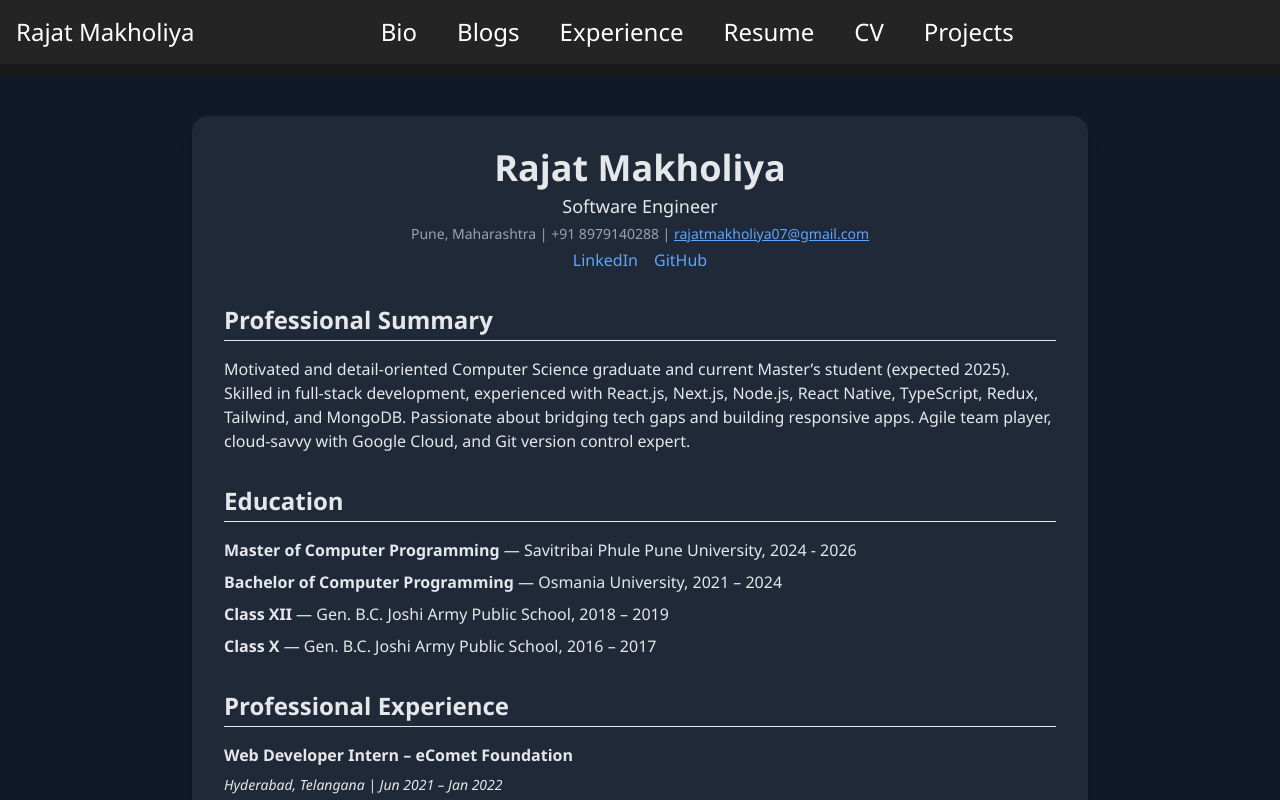
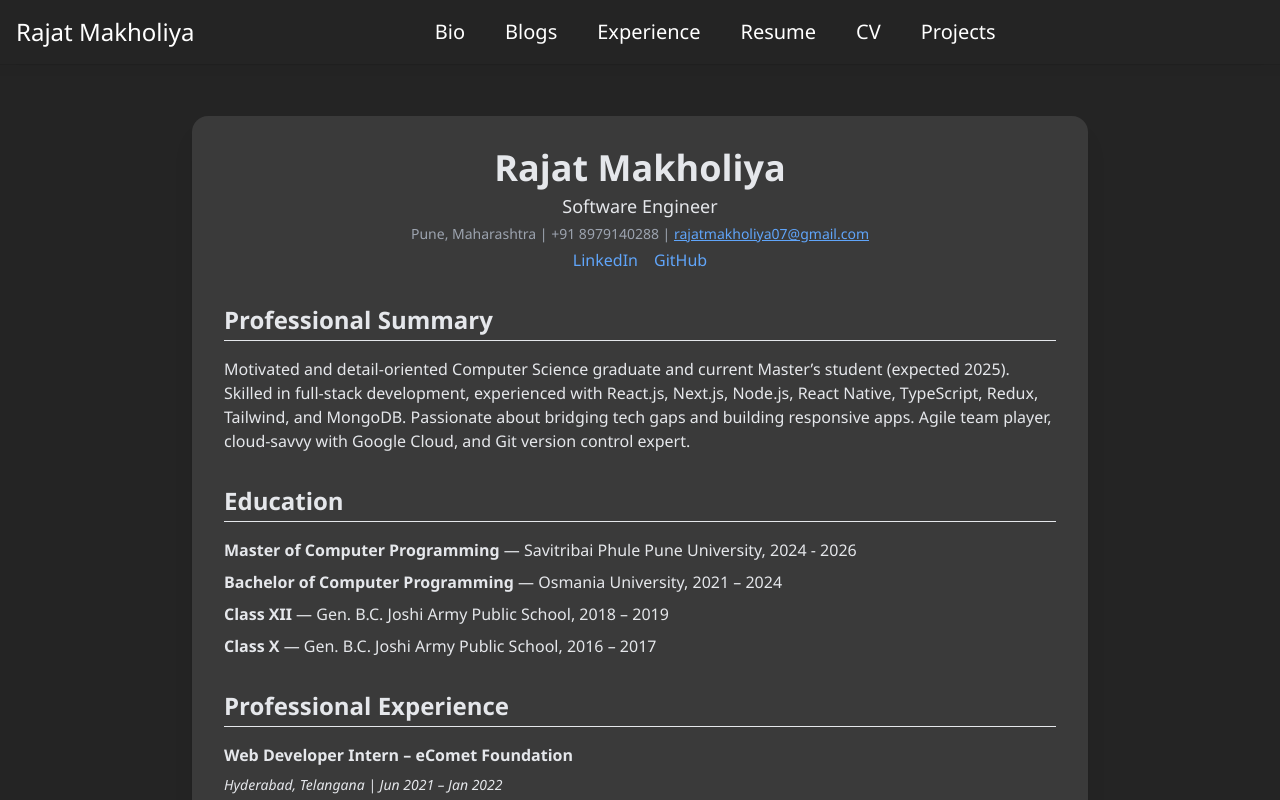
Before and after one commit to rajatmakholiya/Portfolio, a React (Create React App) app: page /cv in a window 1280 px wide. Built offline with nearby package versions, Linux system fonts and the light colour scheme; some icons are missing.

Commit message:
color correction

```diff
--- a/public/index.html
+++ b/public/index.html
@@ -24,7 +24,7 @@
       work correctly both with client-side routing and a non-root public URL.
       Learn how to configure a non-root public URL by running `npm run build`.
     -->
-    <title>React App</title>
+    <title>Rajat Makholiya</title>
   </head>
   <body>
     <noscript>You need to enable JavaScript to run this app.</noscript>
--- a/src/App.js
+++ b/src/App.js
@@ -31,7 +31,7 @@ function App() {
           ...(currentTheme === "dark"
             ? {
                 background: {
-                  default: "#1a1a1a",
+                  default: "#242424",
                   paper: "#1E1E1E",
                 },
                 primary: {
--- a/src/components/WD.jsx
+++ b/src/components/WD.jsx
@@ -2,12 +2,12 @@ export default function WD({ currentTheme }) {
   return (
     <div
       className={`min-h-screen p-6 md:p-12 font-sans ${
-        currentTheme === 'dark' ? 'bg-gray-900 text-gray-200' : 'bg-gray-100 text-gray-800'
+        currentTheme === 'dark' ? 'bg-[#242424] text-gray-200' : 'bg-gray-100 text-gray-800'
       }`}
     >
       <div
         className={`max-w-6xl mx-auto shadow-xl rounded-xl overflow-hidden grid grid-cols-1 md:grid-cols-3 gap-6 p-8 ${
-          currentTheme === 'dark' ? 'bg-gray-800' : 'bg-white'
+          currentTheme === 'dark' ? 'bg-[#3a3a3a]' : 'bg-white'
         }`}
       >
         {/* Left Column */}
--- a/src/pages/CV.jsx
+++ b/src/pages/CV.jsx
@@ -3,13 +3,13 @@ const CV = ({ currentTheme }) => {
     <div
       className={`min-h-screen p-6 sm:p-10 ${
         currentTheme === "dark"
-          ? "bg-gray-900 text-gray-200"
+          ? "bg-[#242424] text-gray-200"
           : "bg-gray-100 text-gray-800"
       }`}
     >
       <div
         className={`max-w-4xl mx-auto shadow-xl rounded-2xl p-8 space-y-8 ${
-          currentTheme === "dark" ? "bg-gray-800" : "bg-white"
+          currentTheme === "dark" ? "bg-[#3a3a3a]" : "bg-white"
         }`}
       >
         <header className="text-center space-y-1">
--- a/src/pages/Header.jsx
+++ b/src/pages/Header.jsx
@@ -15,7 +15,6 @@ const Header = ({ setCurrentTheme, currentTheme }) => {
       style={{
         boxShadow:
           "rgba(0, 0, 0, 0.05) 0px 6px 24px 0px, rgba(0, 0, 0, 0.08) 0px 0px 0px 1px",
-        // boxShadow:"rgba(99, 99, 99, 0.2) 0px 2px 8px 0px"
       }}
     >
       <Link to="/">
@@ -27,8 +26,9 @@ const Header = ({ setCurrentTheme, currentTheme }) => {
       <div className="flex gap-10">
         <Link to="/">
           <Typography
-            variant="h5"
+            variant="h6"
             fontWeight={500}
+
             // onClick={() =>
             //   toast.info("Component Unavailable in this Version", {
             //     autoClose: 3000,
@@ -44,33 +44,32 @@ const Header = ({ setCurrentTheme, currentTheme }) => {
           </Typography>
         </Link>
         <Link to="/blogs">
-          <Typography variant="h5" fontWeight={500}>
+          <Typography variant="h6" fontWeight={500}>
             Blogs
           </Typography>
         </Link>
         <Link to="/experience">
-          <Typography variant="h5" fontWeight={500}>
+          <Typography variant="h6" fontWeight={500}>
             Experience
           </Typography>
         </Link>
         <Link to="/resume">
-          <Typography variant="h5" fontWeight={500}>
+          <Typography variant="h6" fontWeight={500}>
             Resume
           </Typography>
         </Link>
         <Link to="/cv">
-          <Typography variant="h5" fontWeight={500}>
+          <Typography variant="h6" fontWeight={500}>
             CV
           </Typography>
         </Link>
         <Link to="/projects">
-          <Typography variant="h5" fontWeight={500}>
+          <Typography variant="h6" fontWeight={500}>
             Projects
           </Typography>
         </Link>
       </div>
       <div className="flex items-center gap-5">
-        <SearchIcon />
         <IconButton
           size="small"
           onClick={() =>
```
